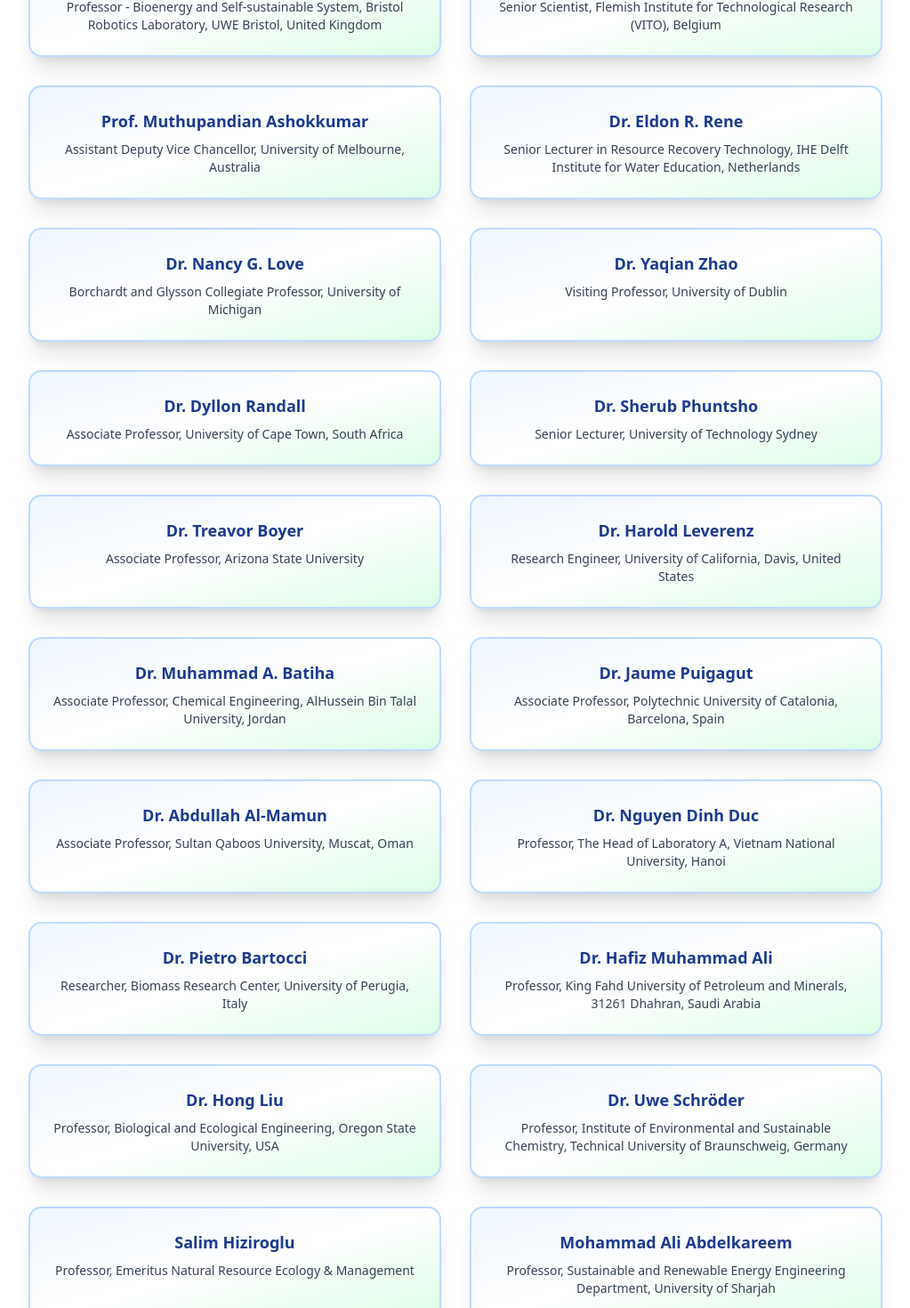
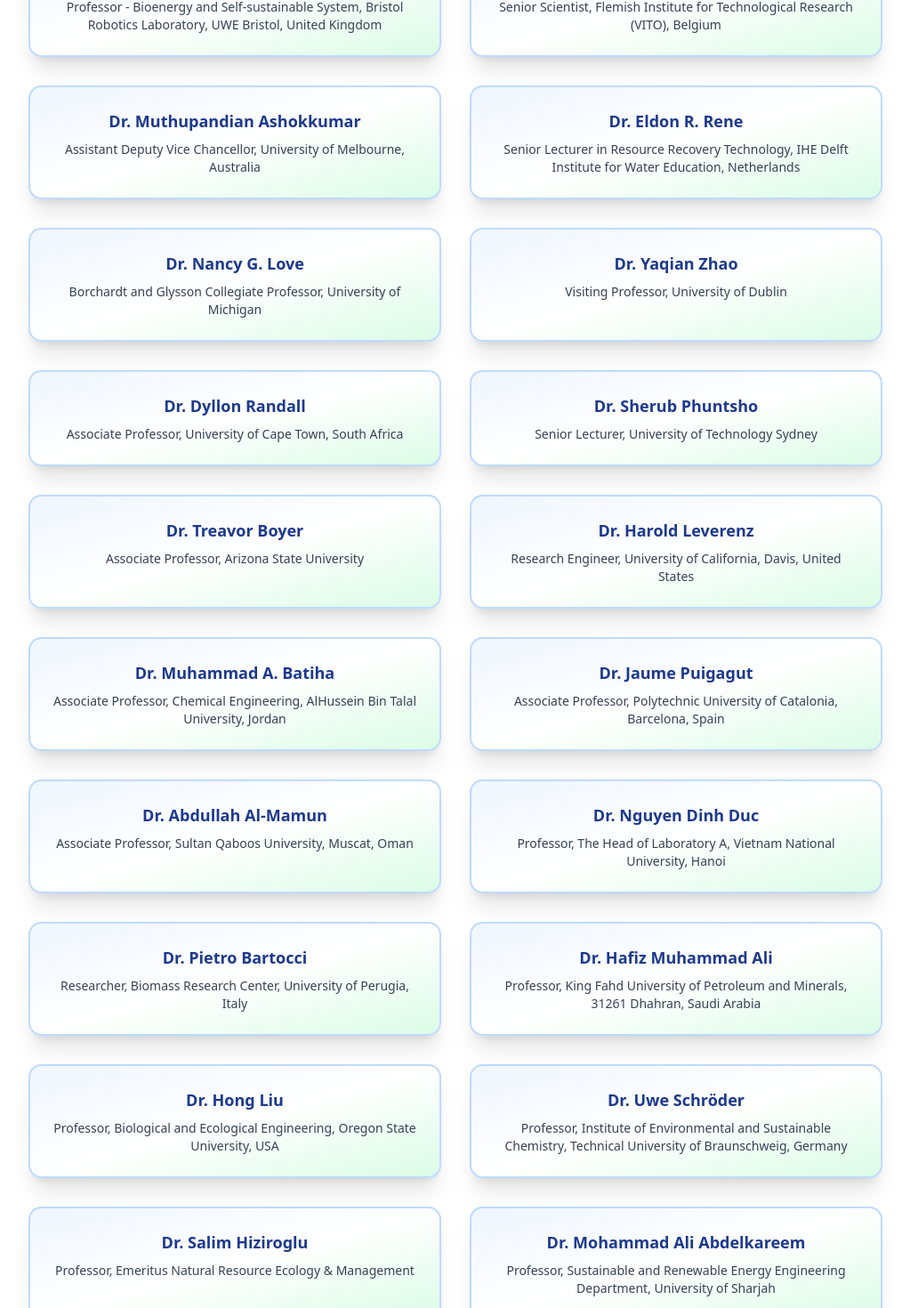
Before and after one commit to parag-thakur-chemical/asreem, a Next.js app: page /advisory-committee in a window 1280 px wide. Shown: the part 340-1810 px from the top of the page at 89% size, without its empty margins (128-1151 px from the left). Built offline with nearby package versions, Linux system fonts and the light colour scheme.

Commit message:
changed prof to dr in adv comm , added subheading in hero, added heirarchy in footer contacts

```diff
--- a/app/(routes)/advisory-committee/page.tsx
+++ b/app/(routes)/advisory-committee/page.tsx
@@ -8,7 +8,7 @@
     post: "Senior Scientist, Flemish Institute for Technological Research (VITO), Belgium"
   },
   {
-    name: "Prof. Muthupandian Ashokkumar",
+    name: "Dr. Muthupandian Ashokkumar",
     post: "Assistant Deputy Vice Chancellor, University of Melbourne, Australia"
   },
   {
@@ -72,11 +72,11 @@
     post: "Professor, Institute of Environmental and Sustainable Chemistry, Technical University of Braunschweig, Germany"
   },
   {
-    name: "Salim Hiziroglu",
+    name: "Dr. Salim Hiziroglu",
     post: "Professor,  Emeritus Natural Resource Ecology & Management"
   },
   {
-    name: "Mohammad Ali Abdelkareem",
+    name: "Dr. Mohammad Ali Abdelkareem",
     post: "Professor, Sustainable and Renewable Energy Engineering Department, University of Sharjah"
   },
 ];
--- a/components/Hero.tsx
+++ b/components/Hero.tsx
@@ -76,8 +76,9 @@
 
           >
             <span className="block text-xl md:text-2xl font-medium mb-2 text-accent-earthYellow">
-              2nd Edition of The International Conference on
+              2<sup>nd</sup> Edition of The International Conference on
             </span>
+
             <span className="block text-green-950">
               Advances in Sustainable Research for Energy and Environmental Management
             </span>
@@ -85,9 +86,9 @@
 
 
           {/* Subheading */}
-          <div className="flex flex-col items-center justify-center space-y-2">
-            <h2 className="text-3xl md:text-4xl font-black tracking-wider text-gray-900">
-              {/* ASREEM 2.0 */}
+          <div className="flex flex-col items-center justify-center space-y-2 ">
+            <h2 className="text-3xl md:text-4xl font-black tracking-wider text-[#a6ffc6]">
+              ASREEM 2.0
             </h2>
             <div className="w-24 h-1 bg-accent-earthYellow my-2"></div>
             <p className="text-lg md:text-xl text-white max-w-2xl mx-auto">
--- a/components/layout/Footer.tsx
+++ b/components/layout/Footer.tsx
@@ -11,16 +11,16 @@
 
   const contacts = [
     {
+      name: "Dr. Arvind Kumar Mungray",
+      phone: "+91 9904173019",
+    },
+    {
       name: "Dr. Jogender Singh",
       phone: "+91 82875 05262",
     },
     {
       name: "Dr. Parag Thakur",
       phone: "+91 89992 54795",
-    },
-    {
-      name: "Dr. Arvind Kumar Mungray",
-      phone: "+91 9904173019",
     },
     {
       name: "ASREEM Official Email",
```
